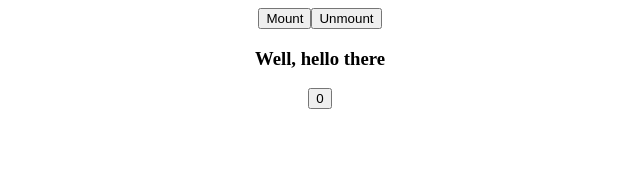
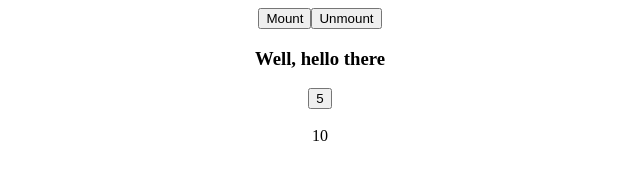
Before and after one commit to kashishgrover/LearnReact, a React (Create React App) app in the folder react-app/: page / in a window 1280 px wide. Both pictures are taken after a click on the button "Mount". Shown: the top 195 px of the page, without its empty margins (320-960 px from the left). Built offline with nearby package versions, Linux system fonts and the light colour scheme.

Commit message:
Managing react component state with Lifecycle methods

```diff
--- a/react-app/src/App.js
+++ b/react-app/src/App.js
@@ -1,7 +1,7 @@
 import React from 'react'
 import ReactDOM from 'react-dom'
 
-// Understanding React component Lifecycle methods
+// Managing react component state with Lifecycle methods
 
 //When a component is added to our Virtual DOM,
 //it is called 'Mounting', and when it is removed,
@@ -23,7 +23,11 @@ class App extends React.Component{
     }
 
     componentWillMount() {
-      console.log("componentWillMount")
+      console.log("componentWillMount");
+      //In componentWillMount, we have access to our state and our prompts,
+      //but we do not have access to the DOM representation of our component
+      //yet because it has not been placed into the DOM
+      this.setState({m: 2});
     }
 
     render() {
@@ -33,17 +37,24 @@ class App extends React.Component{
           <center>
             <h3>Well, hello there</h3>
             <button onClick={this.update}>{this.state.val}</button>
+            <br /><br />
+            {this.state.val * this.state.m}
           </center>
         </div>
       )
     }
 
     componentDidMount() {
-      console.log("componentDidMount")
+      console.log("componentDidMount");
+      //In component didMount, we have access to our component in the DOM.
+      //We could log out, reactDOM.findDOMNode, and we could just pass at this.
+      console.log(ReactDOM.findDOMNode(this));
+      this.inc = setInterval(this.update, 500);
     }
 
     componentWillUnmount() {
-      console.log("componentWillUnmount")
+      console.log("componentWillUnmount");
+      clearInterval(this.inc);
     }
 }
 
```
